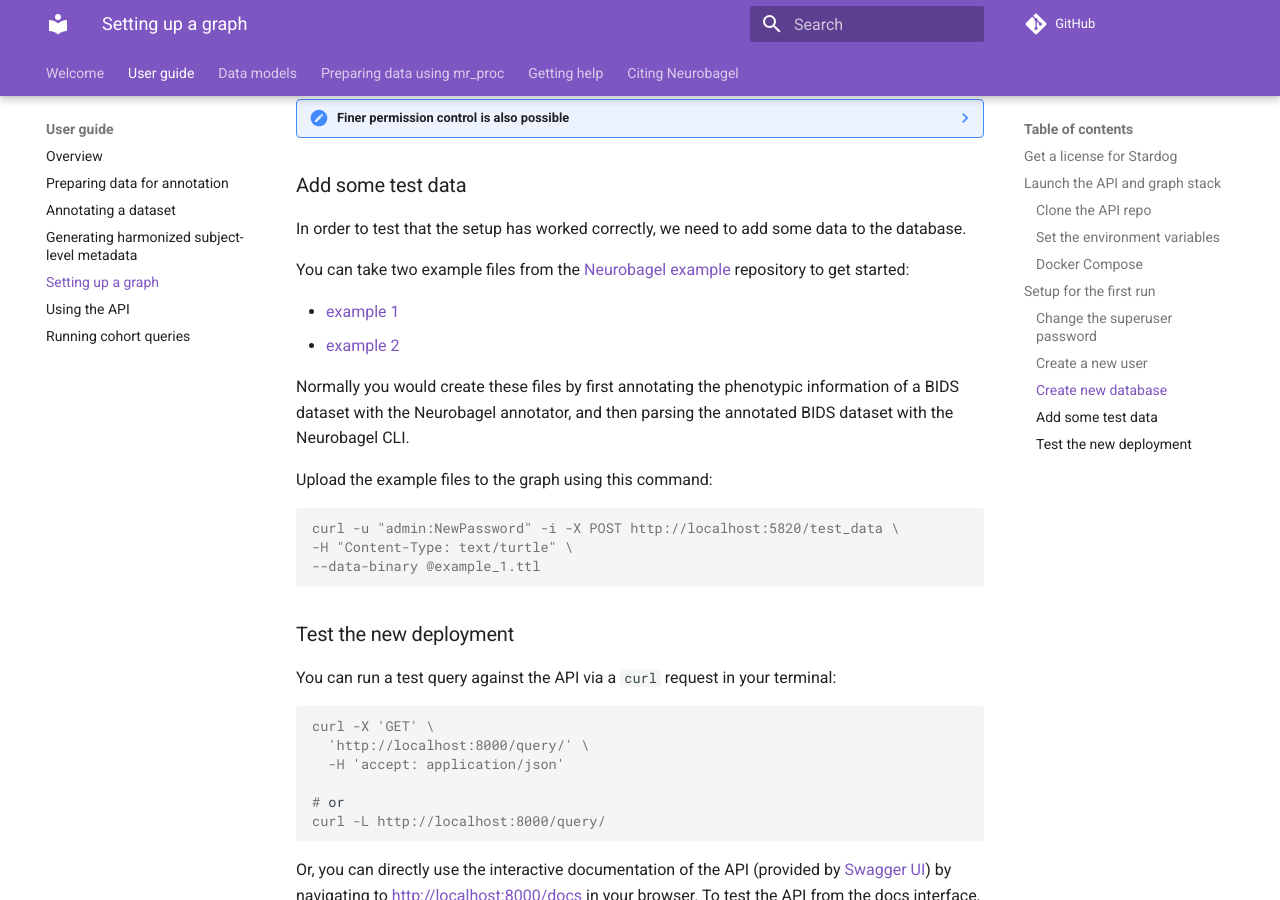
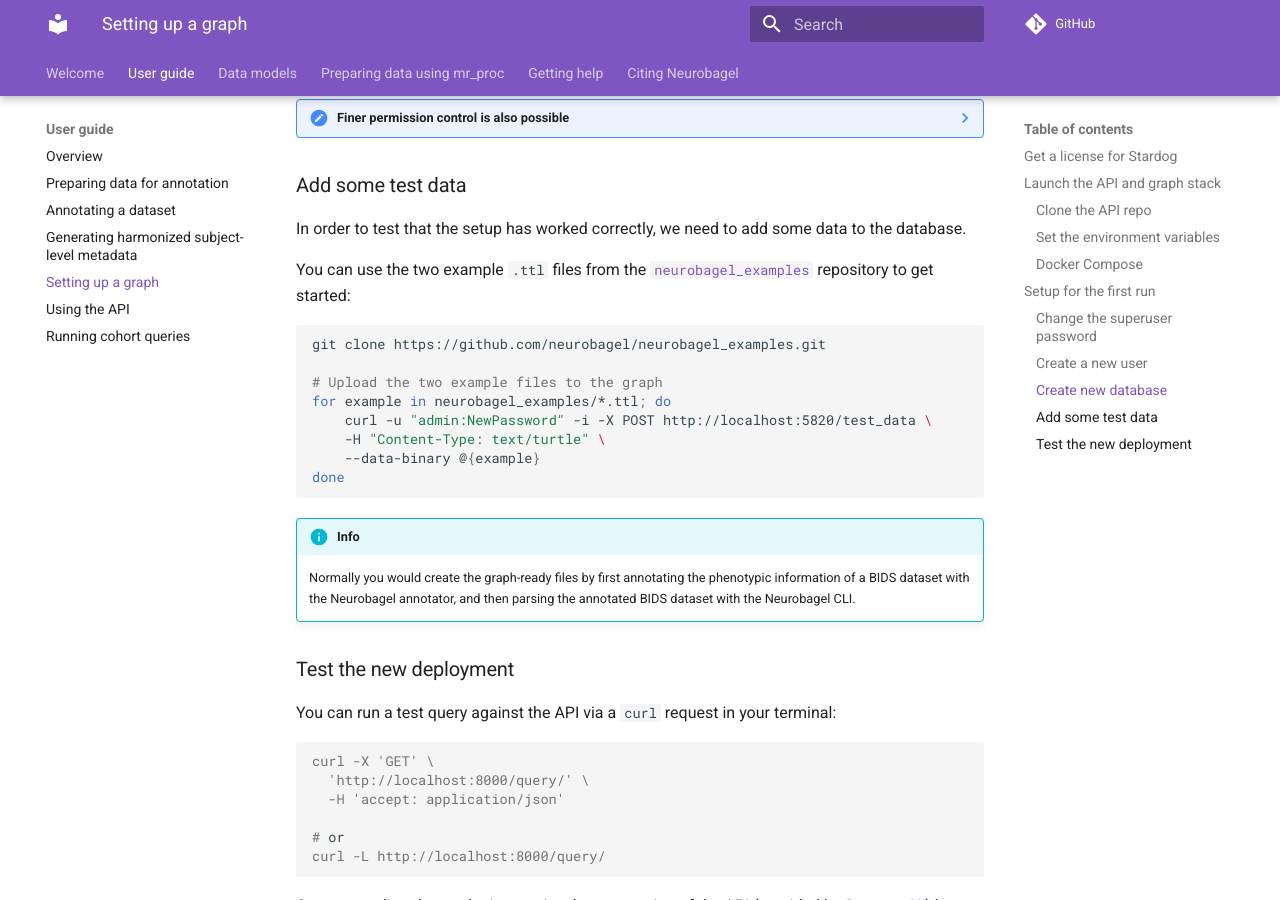
Before and after one commit to neurobagel/documentation, an MkDocs documentation site: the page built from docs/infrastructure.md, in a window 1280 px wide and 900 px high, scrolled down 4896 px. Built offline with MkDocs 1.6.1 and Material for MkDocs 9.7.7, drawn with Linux system fonts in a browser that asks for light colours; comment, search, counter and statistics services are not loaded.

Commit message:
[MAINT] Update getting help + photos (#47)
* add instructions for using feedback widget

* update contributor photos

* add commands to fetch example .ttl files

* add neurostars tag to getting help

* recrop contributor photos

````diff
--- a/docs/infrastructure.md
+++ b/docs/infrastructure.md
@@ -206,24 +206,24 @@ curl -X PUT -i -u "admin:NewPassword" http://localhost:5820/admin/permissions/us
 In order to test that the setup has worked correctly,
 we need to add some data to the database.
 
-You can take two example files from the [Neurobagel
-example](https://github.com/neurobagel/examples) repository to get started:
+You can use the two example `.ttl` files from the [`neurobagel_examples`](https://github.com/neurobagel/examples) repository to get started:
 
-- [example 1](https://github.com/neurobagel/examples/blob/4ccfffba5330242175e22b0bfa1813625186f9c1/example_1.ttl)
-- [example 2](https://github.com/neurobagel/examples/blob/4ccfffba5330242175e22b0bfa1813625186f9c1/example_2.ttl)
+```bash
+git clone https://github.com/neurobagel/neurobagel_examples.git
 
-Normally you would create these files by first annotating
-the phenotypic information of a BIDS dataset with the
-Neurobagel annotator, and then parsing the annotated BIDS
-dataset with the Neurobagel CLI.
+# Upload the two example files to the graph
+for example in neurobagel_examples/*.ttl; do
+    curl -u "admin:NewPassword" -i -X POST http://localhost:5820/test_data \
+    -H "Content-Type: text/turtle" \
+    --data-binary @{example}
+done
+```
 
-Upload the example files to the graph using this command:
-
-```console
-curl -u "admin:NewPassword" -i -X POST http://localhost:5820/test_data \
--H "Content-Type: text/turtle" \
---data-binary @example_1.ttl
-```
+!!! info
+    Normally you would create the graph-ready files by first annotating
+    the phenotypic information of a BIDS dataset with the
+    Neurobagel annotator, and then parsing the annotated BIDS
+    dataset with the Neurobagel CLI.
 
 ### Test the new deployment
 
--- a/docs/overrides/home.html
+++ b/docs/overrides/home.html
@@ -443,7 +443,7 @@ Help us find a logo for Neurobagel: <a href="https://form.jotform.com/2319746994
                 <div class="flex items-center gap-x-6">
                     <a href="https://github.com/bcmcpher" target="_blank">
                         <img class="h-16 w-16 rounded-full"
-                        src="assets/img/brent_mcpherson.png"
+                        src="assets/img/brent_mcpherson.jpg"
                         alt="">
                     </a>
                     <div>
@@ -493,7 +493,7 @@ Help us find a logo for Neurobagel: <a href="https://form.jotform.com/2319746994
                 <div class="flex items-center gap-x-6">
                     <a href="https://github.com/michellewang" target="_blank">
                         <img class="h-16 w-16 rounded-full"
-                        src="assets/img/michelle_wang.png"
+                        src="assets/img/michelle_wang.jpg"
                         alt="">
                     </a>
 
````
Also changed, not shown: docs/getting_help.md (+5 -1 lines), docs/overrides/assets/img/brent_mcpherson.jpg (added), docs/overrides/assets/img/brent_mcpherson.png (deleted), docs/overrides/assets/img/jb.jpg, docs/overrides/assets/img/michelle_wang.jpg (added), docs/overrides/assets/img/michelle_wang.png (deleted), docs/overrides/assets/img/sebastian_urchs.jpg.
